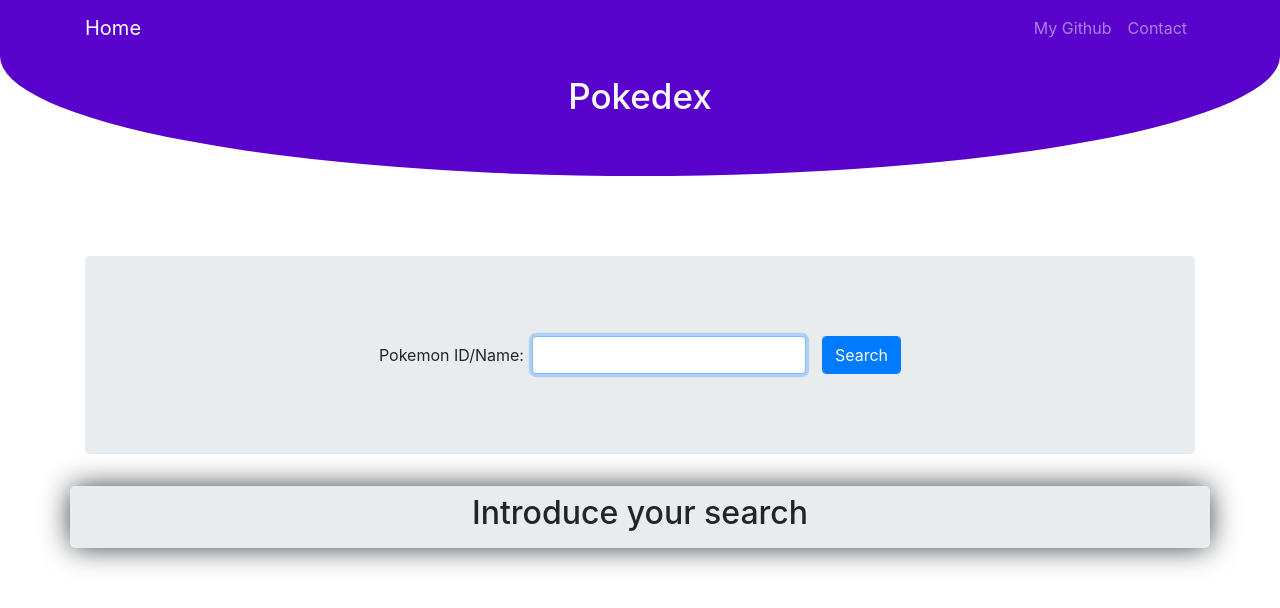
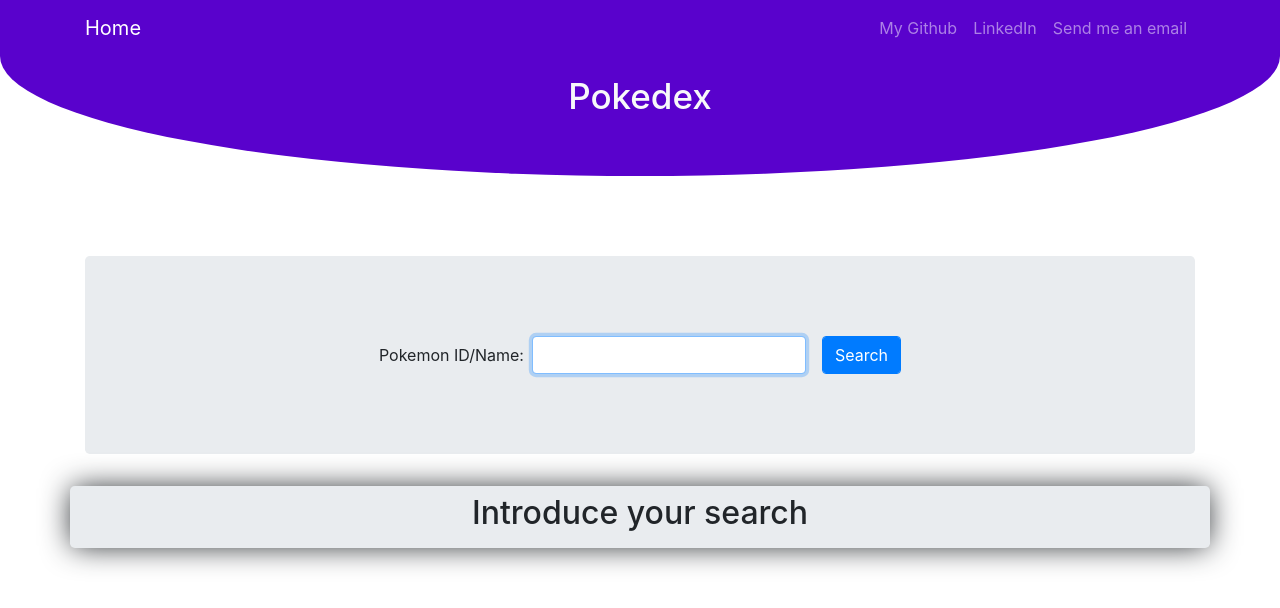
Before and after one commit to sky-zoo/Buscador-de-letras, a PHP site: page / in a window 1280 px wide. Shown: the top 608 px of the page. Run offline with PHP 8.4, Linux system fonts and the light colour scheme.

Commit message:
Realizo cambios y termino el proyecto

```diff
--- a/estilos.css
+++ b/estilos.css
@@ -1,8 +1,3 @@
-body{
-	overflow: hidden;
-}
-
-
 .navbar{
 	background-color: #5902cc;
 }
--- a/index.php
+++ b/index.php
@@ -23,11 +23,15 @@
 				<ul  class="navbar-nav">
 
 					<li class="nav-item text-center">
-						<a class="nav-link" href="https://github.com/sky-zoo">My Github</a>
+						<a class="nav-link" href="https://github.com/sky-zoo" target="_blank">My Github</a>
 					</li>
 
 					<li class="nav-item">
-						<a id="botonContacto" class="nav-link" href="#">Contact</a>
+						<a id="botonContacto" class="nav-link" href="https://www.linkedin.com/in/rodrigo-galeano-segovia-90a5b71b1/" target="_blank">LinkedIn</a>
+					</li>
+
+					<li class="nav-item">
+						<a id="botonContacto" class="nav-link" href="mailto:rodrigo-1905@hotmail.com" target="_blank">Send me an email</a>
 					</li>
 
 				</ul>
@@ -74,17 +78,6 @@
 		</div>
 	</div>
 
-	<div id="contacto" class="contacto ocultar">
-		<div class="container card">
-			<h2 class="text-center card-header">Contact Me</h2>
-			<div class="list-group card-body d-flex justify-content-center text-center">
-				<a href="https://github.com/sky-zoo" class="list-group-item list-group-item-action">My Github</a>
-				<a href="https://www.linkedin.com/in/rodrigo-galeano-segovia-90a5b71b1/" class="list-group-item list-group-item-action">LinkedIn</a>
-				<a href="mailto:rodrigo-1905@hotmail.com" class="list-group-item list-group-item-action">Send me an email!</a>
-			</div>
-		</div>
-	</div>
-
 </body>
 <!-- jQuery library -->
 <script src="https://ajax.googleapis.com/ajax/libs/jquery/3.5.1/jquery.min.js"></script>
```
Also changed, not shown: index.html (+6 -13 lines).
